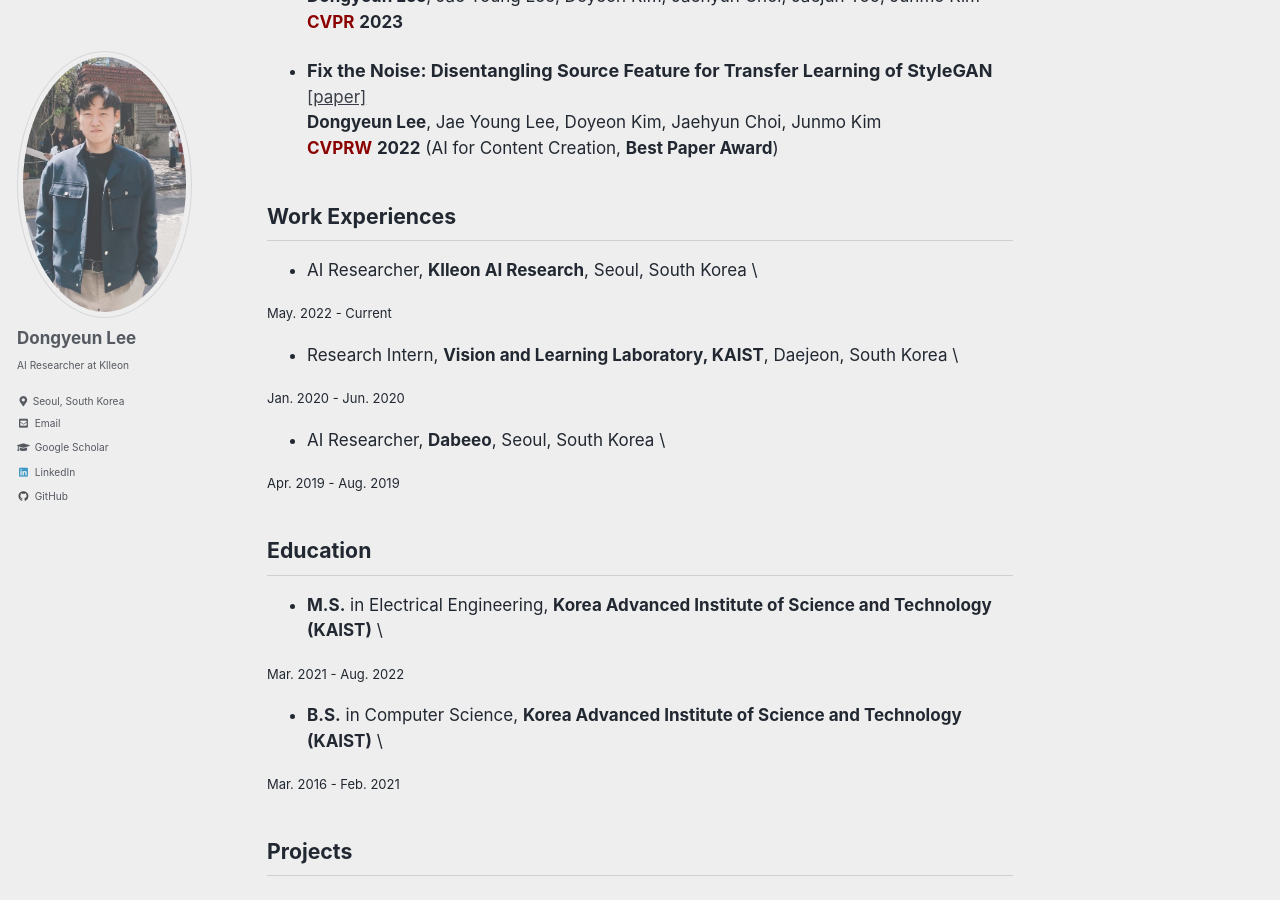
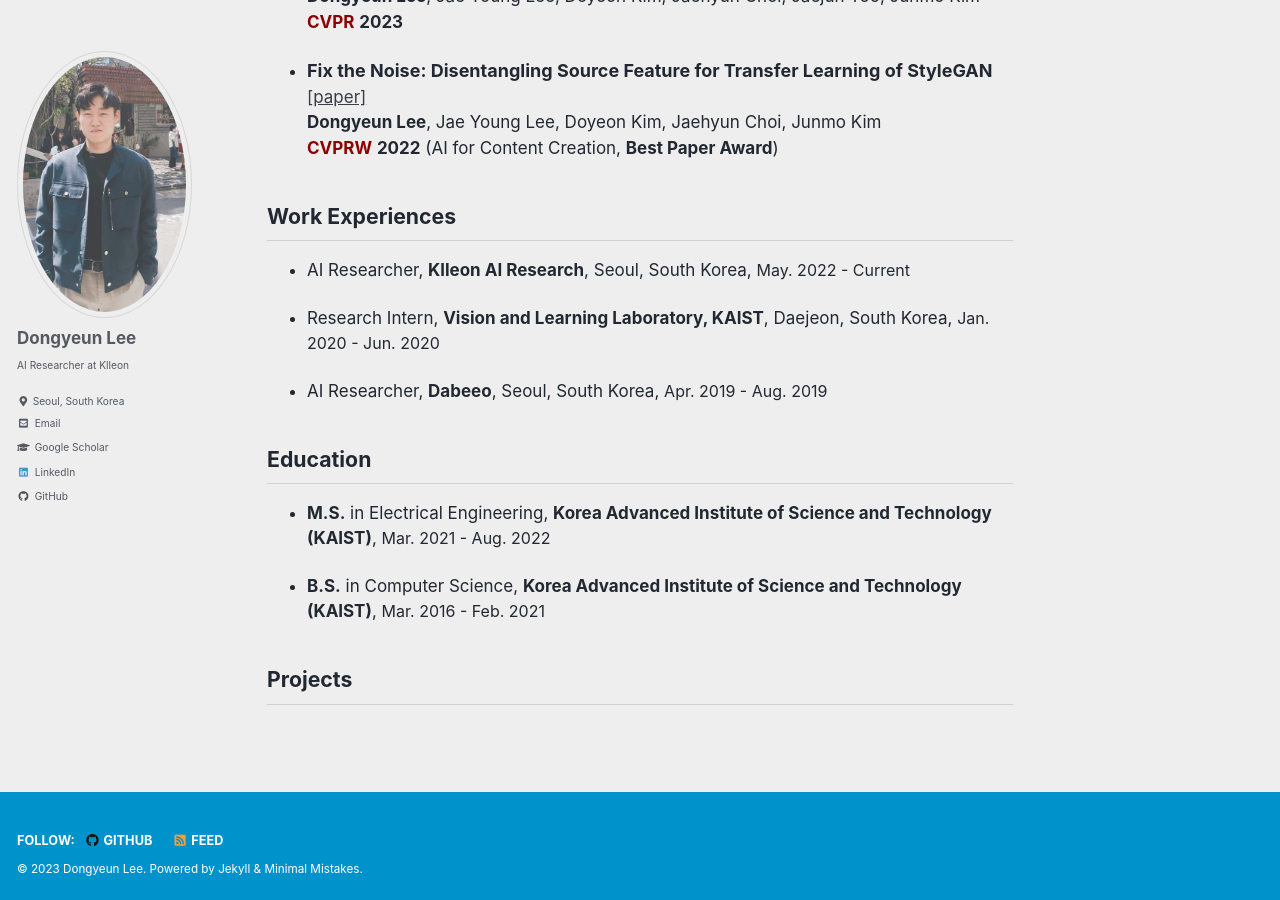
Before and after one commit to LeeDongYeun/leedongyeun.github.io, a Jekyll site: the page built from _pages/about.md, in a window 1280 px wide and 900 px high, scrolled down 691 px. Built offline with Jekyll 4.4.1, drawn with Linux system fonts in a browser that asks for light colours; cached includes are drawn as plain includes.

Commit message:
Update about.md

```diff
--- a/_pages/about.md
+++ b/_pages/about.md
@@ -32,20 +32,15 @@
 <span style="color:darkred">**CVPRW**</span> **2022** (AI for Content Creation, **Best Paper Award**)
 
 ## Work Experiences
-- AI Researcher, **Klleon AI Research**, Seoul, South Korea \\
-<font size="2">May. 2022 - Current</font>
+- AI Researcher, **Klleon AI Research**, Seoul, South Korea, <font size="3">May. 2022 - Current</font>
 
-- Research Intern, **Vision and Learning Laboratory, KAIST**, Daejeon, South Korea \\
- <font size="2">Jan. 2020 - Jun. 2020</font>
+- Research Intern, **Vision and Learning Laboratory, KAIST**, Daejeon, South Korea, <font size="3">Jan. 2020 - Jun. 2020</font>
 
-- AI Researcher, **Dabeeo**, Seoul, South Korea \\
-<font size="2">Apr. 2019 - Aug. 2019</font>
+- AI Researcher, **Dabeeo**, Seoul, South Korea, <font size="3">Apr. 2019 - Aug. 2019</font>
 
 ## Education
-- **M.S.** in Electrical Engineering, **Korea Advanced Institute of Science and Technology (KAIST)** \\
-<font size="2">Mar. 2021 - Aug. 2022</font>
+- **M.S.** in Electrical Engineering, **Korea Advanced Institute of Science and Technology (KAIST)**, <font size="3">Mar. 2021 - Aug. 2022</font>
 
-- **B.S.** in Computer Science, **Korea Advanced Institute of Science and Technology (KAIST)** \\
-<font size="2">Mar. 2016 - Feb. 2021</font>
+- **B.S.** in Computer Science, **Korea Advanced Institute of Science and Technology (KAIST)**, <font size="3">Mar. 2016 - Feb. 2021</font>
 
 ## Projects
```
